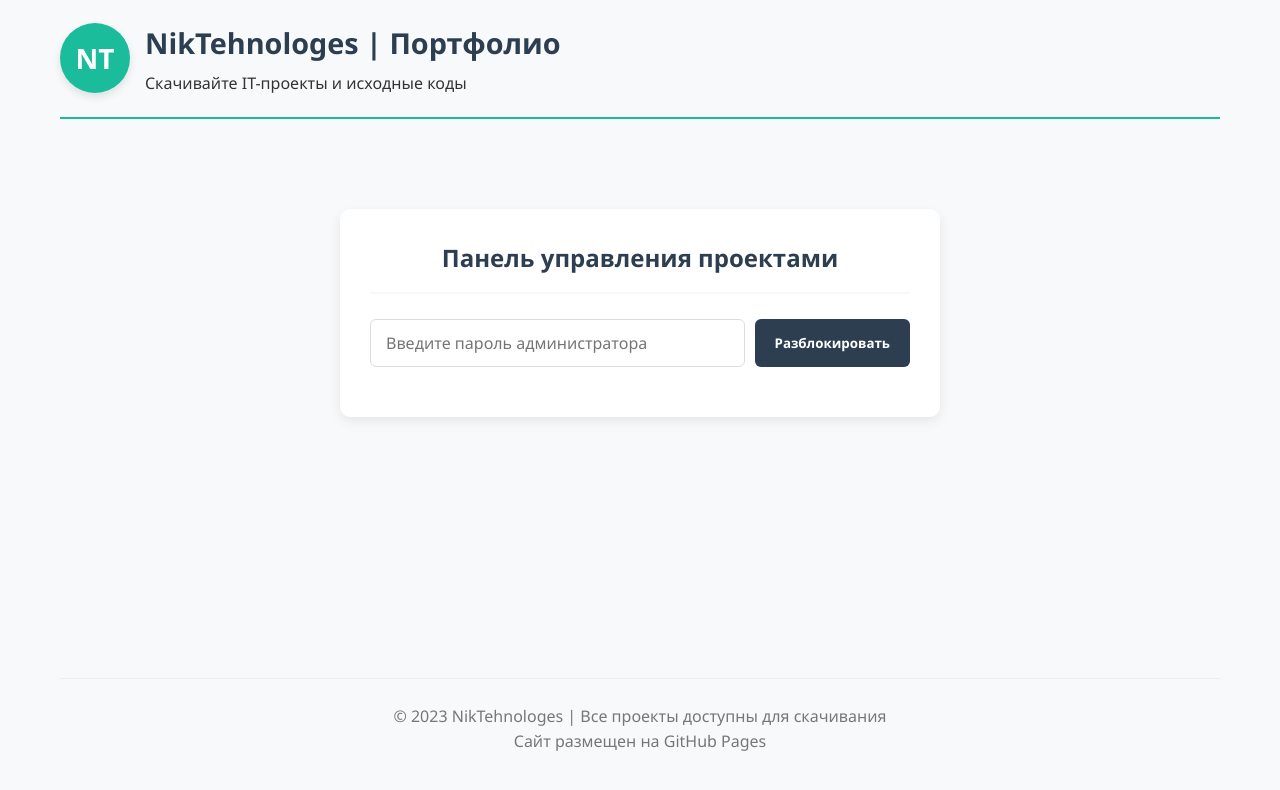
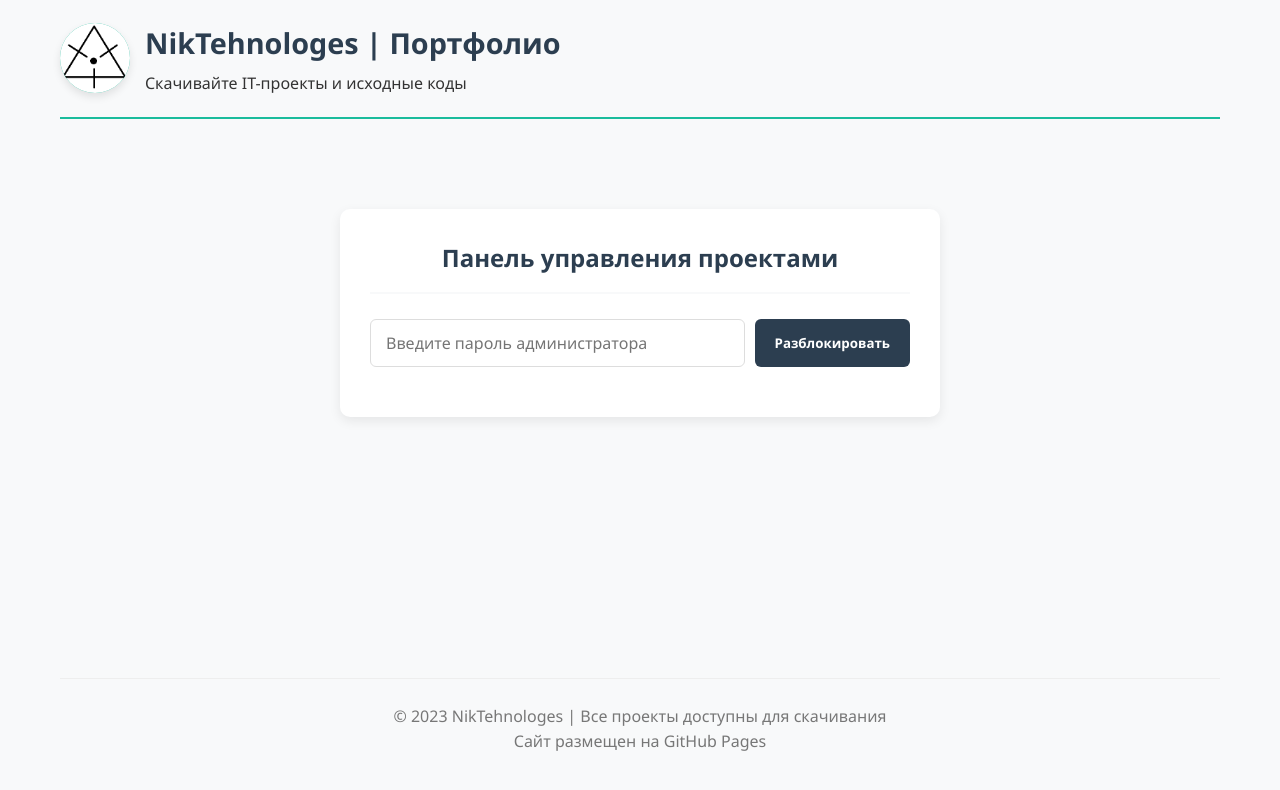
Before and after one commit to NikTehnologes/OP, a plain HTML site: page index.html in a window 1280 px wide. Drawn offline with Linux system fonts and the light colour scheme.

Commit message:
index.html

```diff
--- a/index.html
+++ b/index.html
@@ -316,7 +316,7 @@
     <header>
         <div class="logo-container">
             <!-- Логотип компании -->
-            <div class="logo">NT</div>
+            <img src="logo.png" class="logo" alt="NikTehnologes">
             <div class="header-text">
                 <h1>NikTehnologes | Портфолио</h1>
                 <p>Скачивайте IT-проекты и исходные коды</p>
```
